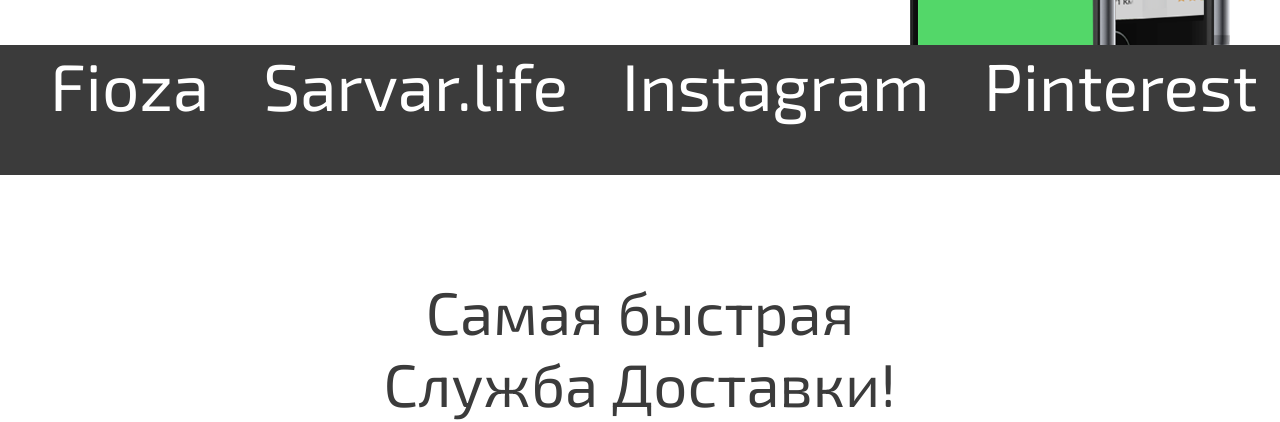
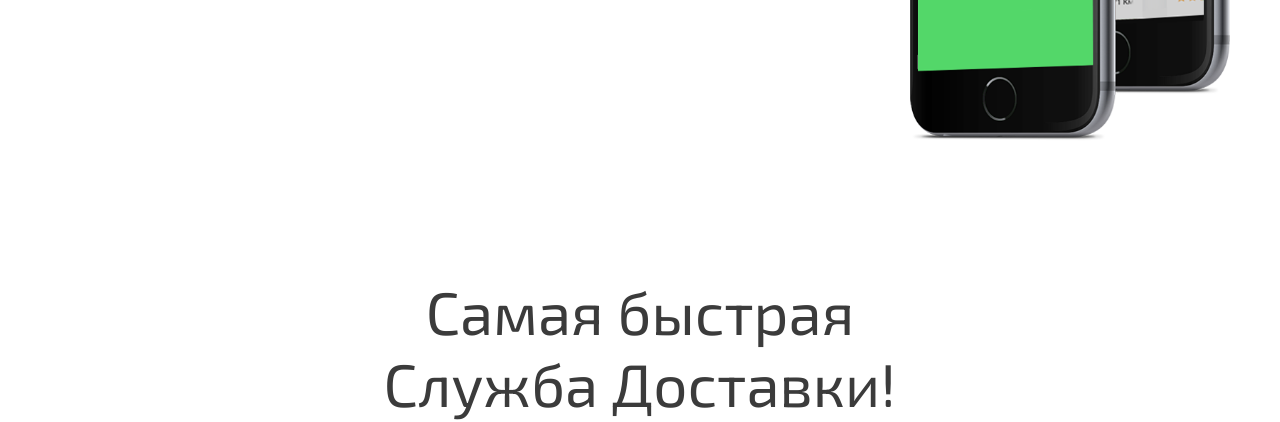
Before and after one commit to KomronArt/Delivery, a plain HTML site: page index.html in a window 1280 px wide. Shown: the part 645-1067 px from the top of the page. Drawn offline with Linux system fonts and the light colour scheme.

Commit message:
убрал лишний блок

```diff
--- a/css/style.css
+++ b/css/style.css
@@ -50,19 +50,6 @@ header{
 }
 .Fioza_img_text{
     padding-bottom: 25px;
-}
-.links{
-    height: 130px;
-    background-color: #3b3b3b;
-    position: absolute;
-    width: 1300px;
-}
-.links a{
-    text-decoration: none;
-    color: #fff;
-    font-size: 66px;
-    font-family: 'Exo 2', sans-serif;
-    margin-left: 50px;
 }
 .delivery_servises p:nth-child(1){
     margin-top: 130px;
--- a/index.html
+++ b/index.html
@@ -24,7 +24,7 @@
                 <img class="Fioza_img_text" src="./img/Fioza.jpg" alt="Fioza">
                 <p>Технологическая компания в Таджикистане. Основанная
                      в 2020 году. Наша цель - это улучшить жизнь народу
-                      и продвигать страну в сфере технологий.<br>
+                      и продвигать страну в сфере технологий.<br> <br>
                     <b>Fioza Delivery</b> <br>
                     Служба доставки еды, продуктов, цветов, и лекарств на дом.
                     Скачайте наше удобное  приложение и заказывайте без ограничений.
@@ -34,12 +34,6 @@
                 <a href="#"><img src="./img/play-market.jpg" alt="Мы в Play Market"></a>
             </div>
             <img class="phones_img" src="./img/phones.png" alt="Image">
-        </div>
-        <div class="links">
-            <a target="_blank" href="https://www.fioza.tj">Fioza</a>
-            <a target="_blank" href="#">Sarvar.life</a>
-            <a target="_blank" href="#">Instagram</a>
-            <a target="_blank" href="#">Pinterest</a>
         </div>
         <div class="delivery_servises">
             <p>Самая быстрая <br> Служба Доставки!</p>
```
Also changed, not shown: img/app-store.jpg (deleted), img/menu.jpg (deleted), img/play-market.jpg (deleted).
